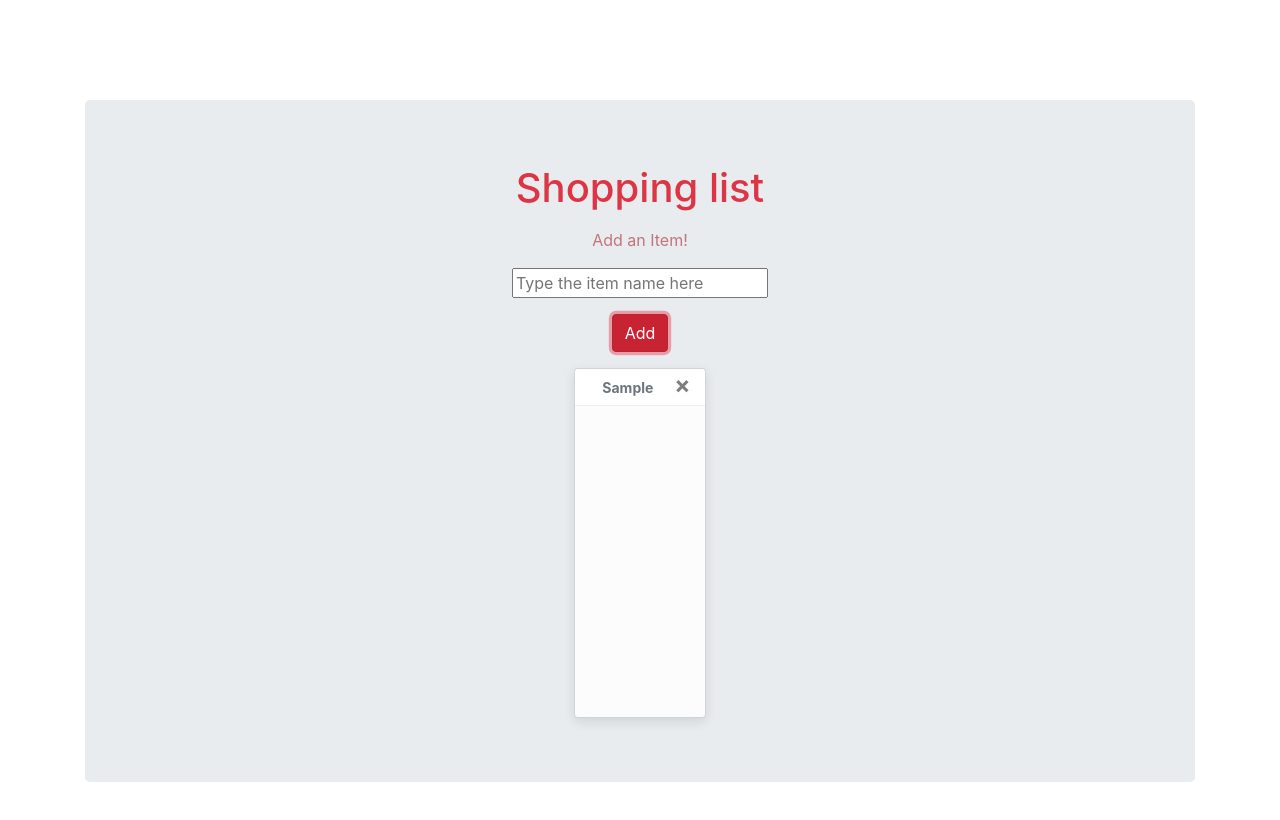
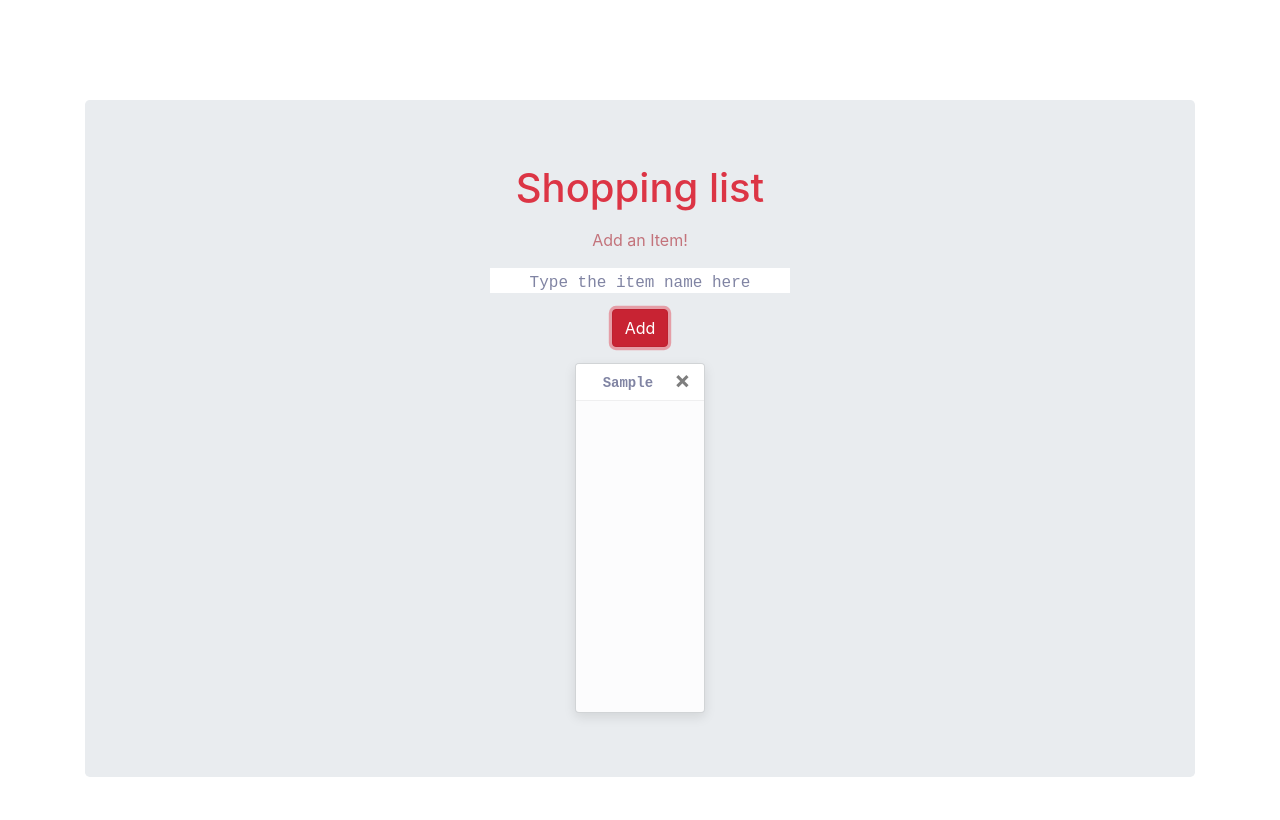
Before and after one commit to ishukhanchi/ShopList, a React (Create React App) app: page / in a window 1280 px wide. Both pictures are taken after typing "Sample" into the empty fields and a click on the button "Add". Shown: the top 820 px of the page. Built offline with nearby package versions, Linux system fonts and the light colour scheme.

Commit message:
Changes added

```diff
--- a/src/App.css
+++ b/src/App.css
@@ -2,6 +2,10 @@
   text-align: center;
   margin: 100px 100px 100px 100px;
   background-size: cover;
+}
+
+.Jumbotron {
+  background-color: rgb(226, 226, 238);
 }
 
 .Dot {
@@ -27,8 +31,23 @@
   color: #c3737b;
 }
 
-.Input {
-  color: #c3737b;
+input {
+  background-repeat:repeat-x;
+  border: 0px solid;
+  height:25px;
+  width:300px;
+  text-align: center;
+}
+
+::placeholder { /* Chrome, Firefox, Opera, Safari 10.1+ */
+  color: rgb(128, 132, 163);
+  opacity: 1; /* Firefox */
+  font-family: monospace;
+}
+
+.Itemvalue {
+  font-family: monospace;
+  color: rgb(128, 132, 163);
 }
 
 .Header {
@@ -42,4 +61,5 @@
   display: flex;
   justify-content: center;
   flex-direction: column;
+  text-decoration: rgb(77, 81, 119);
 }
--- a/src/App.js
+++ b/src/App.js
@@ -58,6 +58,7 @@ class App extends Component {
   render() {
     return (
       <Container className="App">
+        {/* <div className="Jumbotron"> */}
         <Jumbotron>
           <p className="Heading">
           <h1>Shopping list</h1>
@@ -88,7 +89,7 @@ class App extends Component {
                   >
                     <Toast.Header >
                       <div className="col-sm-9">
-                      <strong className="itemvalue">{item.value}</strong>
+                      <strong className="Itemvalue">{item.value}</strong>
                       </div>
                     </Toast.Header>
                   </Toast>
```
